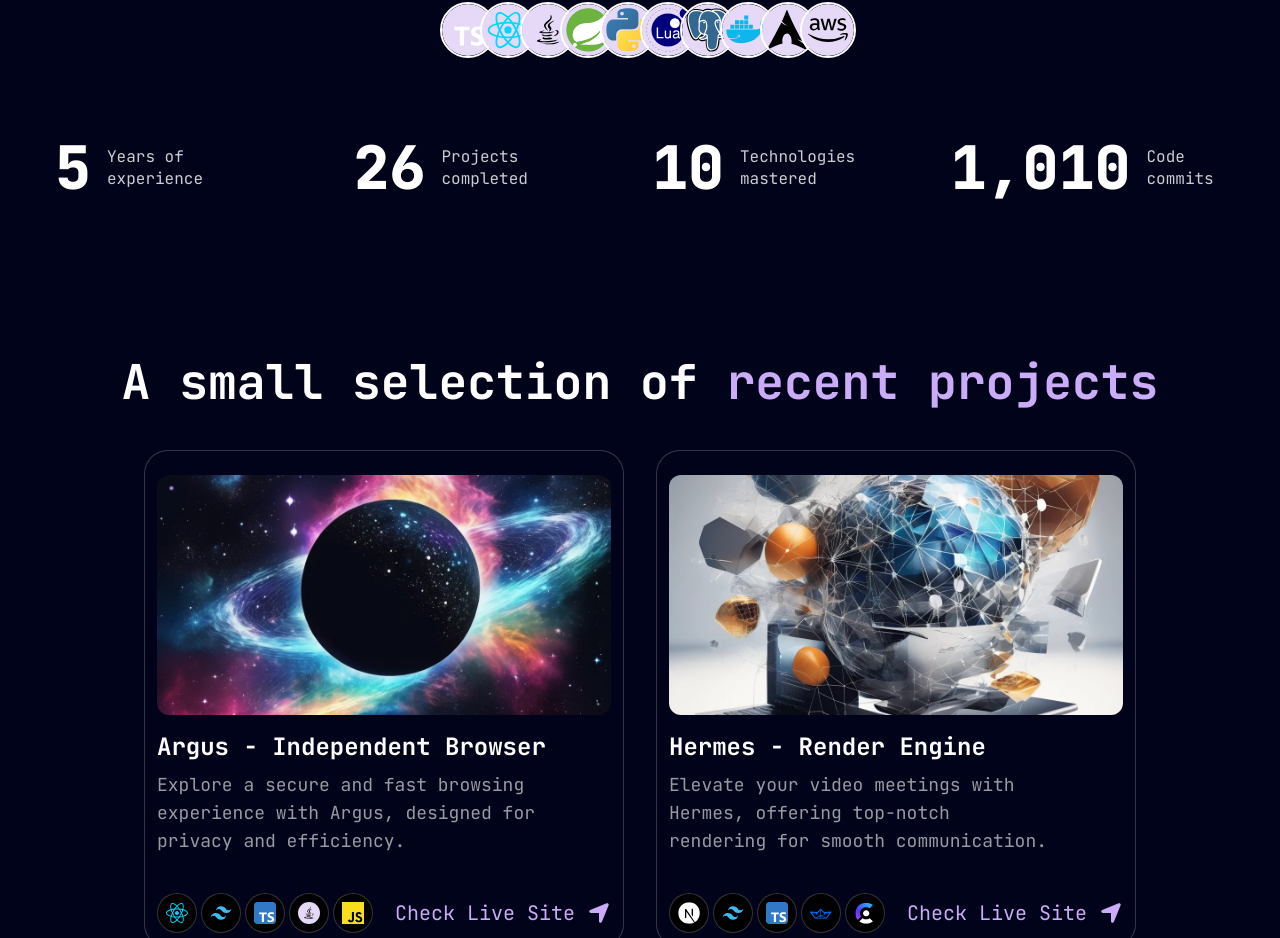
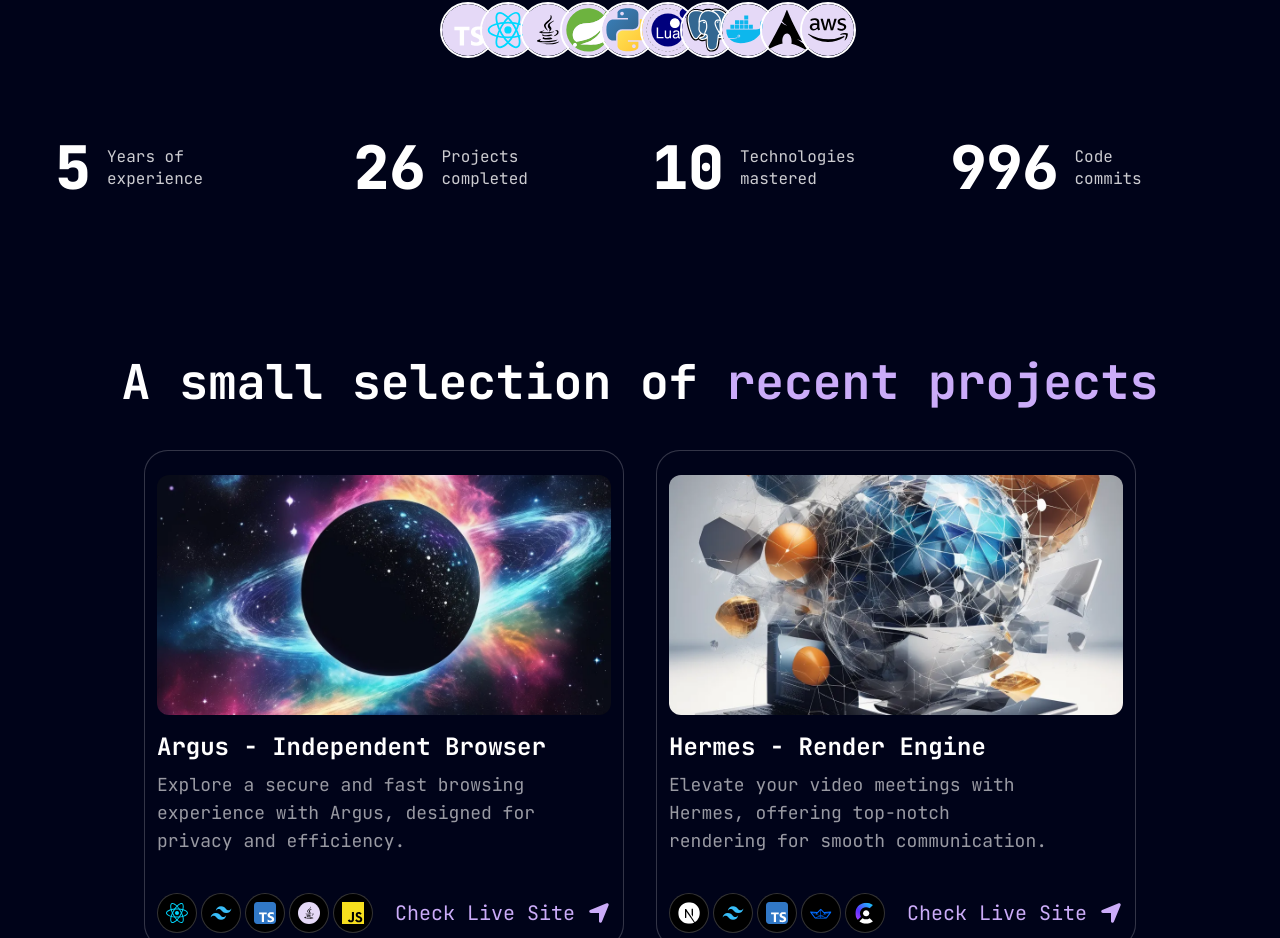
Before and after one commit to reneafranco/react-app, a Next.js app: page / in a window 1280 px wide. Shown: the part 1424-2362 px from the top of the page. Built offline with nearby package versions, Linux system fonts and the light colour scheme.

Commit message:
stats ok

```diff
--- a/components/ui/Stats.tsx
+++ b/components/ui/Stats.tsx
@@ -17,35 +17,47 @@
     text: "Technologies mastered",
   },
   {
-        num: 1010,
+    num: 996,
     text: "Code commits",
-    }
-]
+  },
+];
 
 const Stats = () => {
   return (
     <section>
       <div className="container mx-auto pb-20">
-      <div className="flex flex-wrap gap-6 max-w-[80vw]
-        mx-auto xl:max-w-none">
+        <div
+          className="flex flex-wrap gap-6 max-w-[80vw]
+        mx-auto xl:max-w-none"
+        >
           {stats.map((item, index) => {
-        return <div className="flex-1 flex gap-4 items-center
-          justify-center xl:justify-start" key={ index }>
-          <CountUp end={item.num} duration={5} delay={2}
-            className="text-4xl xl:text-6xl font-extrabold"/>
-          <p className={`${item.text.length < 15 ? "max-w-[100px]" : "max-w-[150px]"} leading-snug text-white/80`}>
+            return (
+              <div
+                className="flex-1 flex gap-4 items-center
+          justify-center xl:justify-start"
+                key={index}
+              >
+                <CountUp
+                  end={item.num}
+                  duration={5}
+                  delay={2}
+                  className="text-4xl xl:text-6xl font-extrabold text-white"
+                />
+                <p
+                  className={`${item.text.length < 15 ? "max-w-[100px]" : "max-w-[150px]"} leading-snug text-white/80`}
+                >
                   {item.text}
                 </p>
               </div>
+            );
           })}
         </div>
       </div>
     </section>
-  )
-}
+  );
+};
 
-export default Stats
-
+export default Stats;
 
 // "use client";
 
```
Lines whose indentation alone changed are shown as unchanged.
